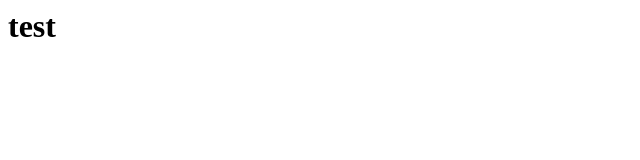
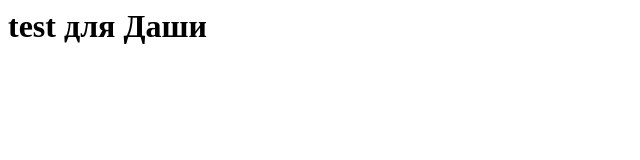
Before and after one commit to RackPro/TestDlaDashii, a plain HTML site: page index.html in a window 1280 px wide. Shown: the whole page, without its empty margins (0-640 px from the left). Drawn offline with Linux system fonts and the light colour scheme.

Commit message:
комментарий к коммиту

```diff
--- a/index.html
+++ b/index.html
@@ -1 +1 @@
-<h1>test</h1>
+<h1>test для Даши</h1>
```
